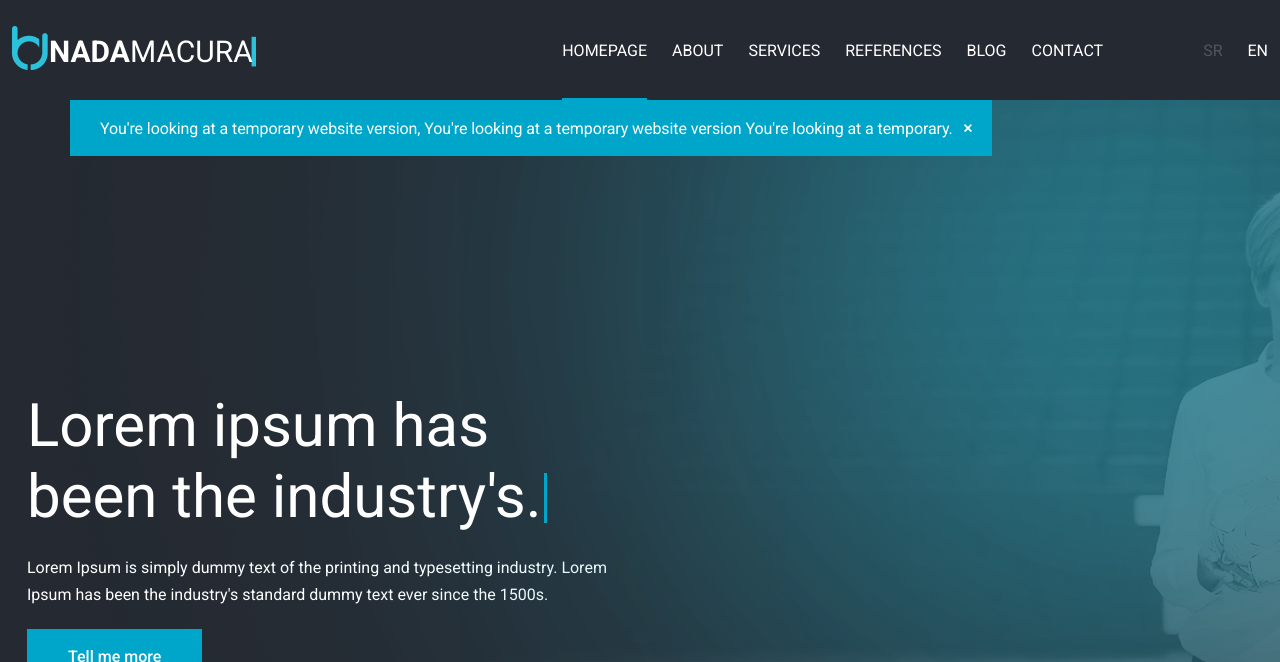
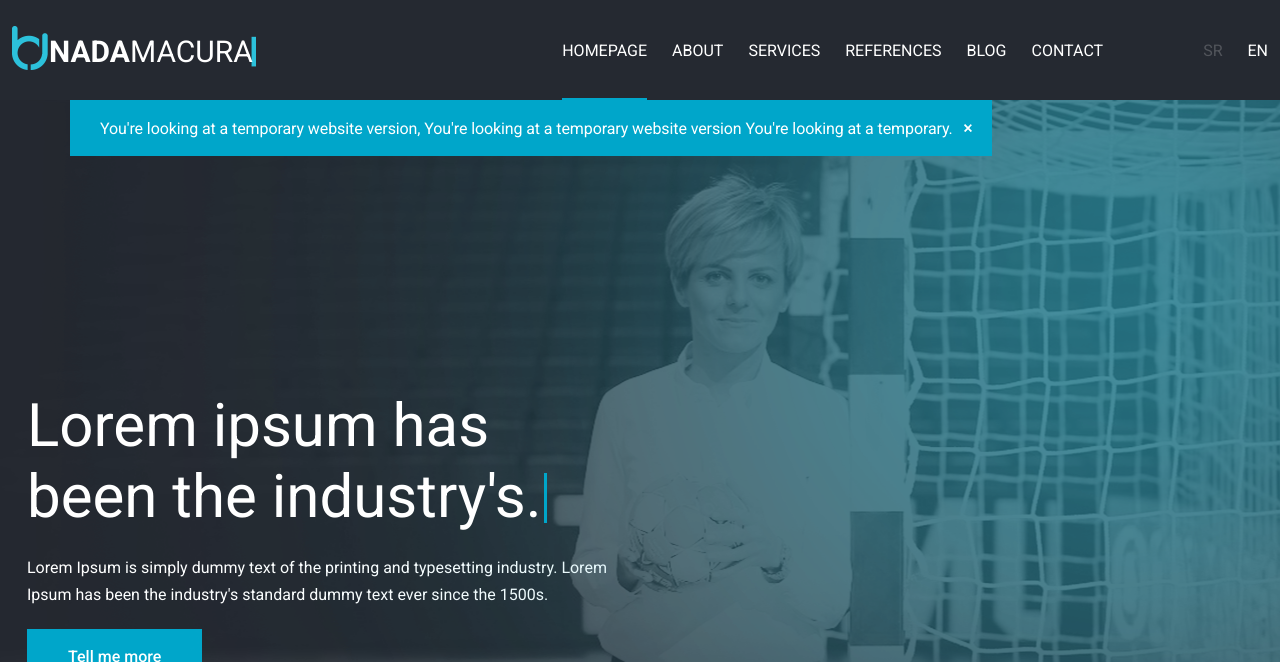
Before and after one commit to sradin96/PopArt-Test, a website: page index.html in a window 1280 px wide. Shown: the top 662 px of the page. Drawn offline with nearby package versions, Linux system fonts and the light colour scheme.

Commit message:
Finished project

```diff
--- a/index.html
+++ b/index.html
@@ -17,8 +17,7 @@
             <div class="wide__container">
                 <div class="header__block">
                     <div class="header__logo-block">
-                        <img src="./images/logo.png" alt="" class="header__logo-img">
-                        <h2 class="header__logo">Nada<span class="logo--regular">macura</span></h2>
+                        <a href="./index.html" class="header__logo-link"><img src="./images/logo.png" alt="" class="header__logo-img"><h2 class="header__logo">Nada<span class="logo--regular">macura</span></h2></a>
                     </div>
                     <div class="header__navigation-block">
                         <ul class="header__navigation">
@@ -242,8 +241,7 @@
             <div class="wide__container">
                 <div class="footer__top">
                     <div class="footer__logo-block">
-                        <img src="./images/logo.png" alt="" class="footer__logo-img">
-                        <h2 class="footer__logo">Nada<span class="logo--regular">macura</span></h2>
+                       <a href="./index.html" class="footer__logo-link"><img src="./images/logo.png" alt="" class="header__logo-img"><h2 class="header__logo">Nada<span class="logo--regular">macura</span></h2></a>
                     </div>
                     <div class="footer__top-block">
                         <ul class="footer__top-navigation">
--- a/styles/scss/components/_about-me.scss
+++ b/styles/scss/components/_about-me.scss
@@ -21,7 +21,7 @@
   @include tablet-screen {
     padding-left: 50px;
   }
-  @include phone-screen {
+  @include small-tablet-screen {
     flex-direction: column;
     padding: 0 12px;
   }
@@ -66,11 +66,16 @@
   font-family: $roboto;
   font-size: 16px;
   font-weight: 500;
+  transition: $transition;
+  &:hover {
+    background: $white;
+    color: $dark-gray;
+  }
 }
 
 .about-me__img-block {
   transform: translateY(-10px);
-  @include tablet-screen {
+  @include laptop-screen {
     width: 400px;
     transform: translate(-160px, -10px);
   }
@@ -82,7 +87,7 @@
 }
 
 .about-me__img {
-  @include tablet-screen {
+  @include laptop-screen {
     width: 600px;
   }
   @include phone-screen {
--- a/styles/scss/components/_banner.scss
+++ b/styles/scss/components/_banner.scss
@@ -6,7 +6,7 @@
   margin-bottom: 30px;
   width: 100%;
   overflow: hidden;
-  @include tablet-screen {
+  @include laptop-screen {
     background-position: center top;
   }
   @include phone-screen {
@@ -69,12 +69,18 @@
 
 .banner__cta {
   display: inline-block;
-  padding: 18px 41px;
+  padding: 17px 40px;
   font-size: 16px;
   font-family: $roboto;
   font-weight: 500;
   background: $blue;
   color: $white;
+  border: 1px solid $blue;
+  transition: $transition;
+  &:hover {
+    background: transparent;
+    border: 1px solid $white;
+  }
   @include phone-screen {
     font-size: 14px;
   }
--- a/styles/scss/components/_blog.scss
+++ b/styles/scss/components/_blog.scss
@@ -42,9 +42,18 @@
   justify-content: flex-end;
   padding: 25px 20px;
   margin-right: 14px;
-  @include tablet-screen {
+  @include small-laptop-screen {
     margin-right: 0;
     margin-bottom: 20px;
+  }
+}
+
+.blog__right {
+  @include phone-screen {
+    display: flex;
+    flex-direction: column;
+    justify-content: center;
+    align-items: center;
   }
 }
 
@@ -56,12 +65,18 @@
   flex-direction: column;
   justify-content: flex-end;
   padding: 25px 20px;
+  @include phone-screen {
+    width: 323px;
+  }
 }
 
 .blog__right-bottom {
   display: flex;
   align-items: center;
   background-repeat: no-repeat;
+  @include phone-screen {
+    flex-direction: column;
+  }
 }
 
 .blog__right-bottom-left,
@@ -76,6 +91,17 @@
 
 .blog__right-bottom-left {
   margin-right: 17px;
+  @include phone-screen {
+    margin-right: 0;
+    margin-bottom: 20px;
+    width: 100%;
+  }
+}
+
+.blog__right-bottom-right {
+  @include phone-screen {
+    width: 100%;
+  }
 }
 
 .blog__date {
--- a/styles/scss/components/_cards.scss
+++ b/styles/scss/components/_cards.scss
@@ -100,4 +100,9 @@
   font-family: $roboto;
   color: $white;
   border: 1px solid $white;
+  transition: $transition;
+  &:hover {
+    background: $white;
+    color: $dark-gray;
+  }
 }
--- a/styles/scss/components/_contact.scss
+++ b/styles/scss/components/_contact.scss
@@ -25,7 +25,7 @@
 
 .contact__cta {
   display: inline-block;
-  padding: 19px 70px;
+  padding: 18px 69px;
   background: $blue;
   color: $white;
   font-size: 16px;
@@ -34,6 +34,12 @@
   position: relative;
   left: 50%;
   transform: translateX(-50%);
+  transition: $transition;
+  border: 1px solid $blue;
+  &:hover {
+    background: transparent;
+    border: 1px solid $white;
+  }
 }
 
 .contact__img-block {
--- a/styles/scss/components/_footer.scss
+++ b/styles/scss/components/_footer.scss
@@ -153,7 +153,7 @@
   opacity: 1;
   transition: $transition;
   &:hover {
-    opacity: 0.8;
+    opacity: 0.6;
   }
 }
 
--- a/styles/scss/components/_header.scss
+++ b/styles/scss/components/_header.scss
@@ -134,6 +134,9 @@
   top: 102px;
   opacity: 1;
   pointer-events: all;
+  @include phone-screen {
+    top: 80px;
+  }
 }
 
 .temporary {
@@ -227,4 +230,11 @@
     height: 4px;
     background: $white;
   }
+  @include phone-screen {
+    width: 40px;
+    &::after,
+    &::before {
+      width: 40px;
+    }
+  }
 }
--- a/styles/scss/components/_reference.scss
+++ b/styles/scss/components/_reference.scss
@@ -44,7 +44,7 @@
   @include tablet-screen {
     font-size: 22px;
   }
-  @include phone-screen {
+  @include small-tablet-screen {
     font-size: 16px;
   }
 }
@@ -54,12 +54,13 @@
   align-items: center;
   justify-content: space-between;
   padding: 0 55px 0 270px;
-  @include tablet-screen {
+  @include laptop-screen {
     padding: 0 0 0 50px;
     justify-content: flex-start;
   }
-  @include phone-screen {
+  @include small-tablet-screen {
     flex-direction: column;
+    padding-left: 20px;
   }
 }
 
@@ -75,6 +76,10 @@
     font-family: $roboto;
     font-style: italic;
     transform: translate(-75px, 10px);
+    @include small-tablet-screen {
+      font-size: 80px;
+      transform: translate(-40px, 30px);
+    }
   }
   &::after {
     content: "''";
@@ -86,6 +91,10 @@
     font-family: $roboto;
     font-style: italic;
     transform: translate(15px, -10px);
+    @include phone-screen {
+      font-size: 80px;
+      transform: translate(0px, -20px);
+    }
   }
 }
 
@@ -137,6 +146,11 @@
   border: 1px solid $white;
   padding: 18px 60px;
   font-family: $roboto;
+  transition: $transition;
+  &:hover {
+    background: $white;
+    color: $dark-gray;
+  }
 }
 
 .reference__img-block {
@@ -145,10 +159,16 @@
     width: 400px;
     transform: translateY(-80px);
   }
+  @include phone-screen {
+    transform: translateY(0);
+  }
 }
 
 .reference__img {
   width: 500px;
+  @include phone-screen {
+    width: 350px;
+  }
 }
 
 .reference__side-boxes {
@@ -167,6 +187,9 @@
 .reference__side-white-box {
   transform: translate(1480px, 2500px);
   width: 1000px;
+  @include phone-screen {
+    transform: translate(1500px, 2690px);
+  }
 }
 
 .reference__side-blue-box {
--- a/styles/scss/components/_train.scss
+++ b/styles/scss/components/_train.scss
@@ -69,6 +69,10 @@
 
 .train__img {
   margin-bottom: 5px;
+  @include phone-screen {
+    width: 25px;
+    height: 35px;
+  }
 }
 
 .train__semitext {
@@ -79,7 +83,7 @@
     font-size: 18px;
   }
   @include phone-screen {
-    font-size: 14px;
+    font-size: 12px;
   }
 }
 
```
Also changed, not shown: styles/css/main.css.
